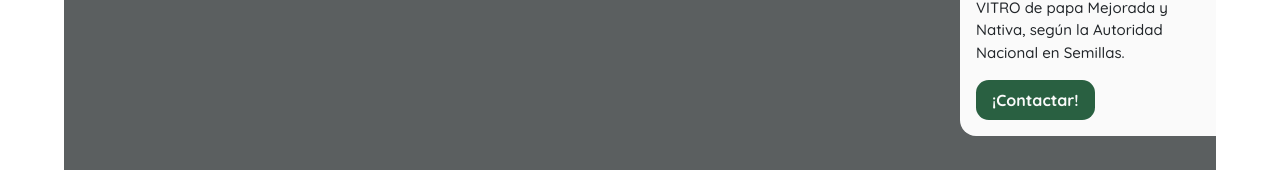
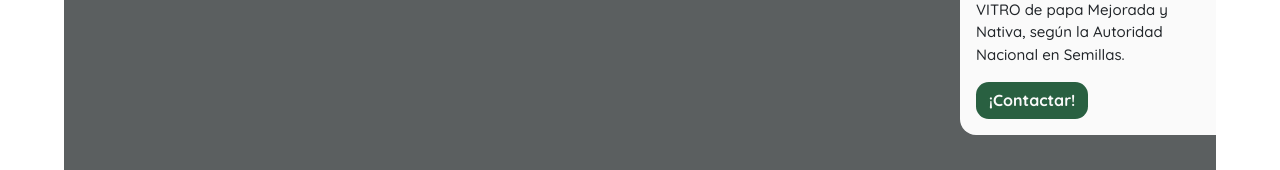
Before and after one commit to emachipana/agroinvitrope, a React (Create React App) app: page / in a window 1280 px wide. Shown: the part 469-639 px from the top of the page. Built offline with nearby package versions, Linux system fonts and the light colour scheme; a web font is replaced by a local one.

Commit message:
RESIZE: padding of button

```diff
--- a/src/components/Button/index.js
+++ b/src/components/Button/index.js
@@ -1,8 +1,9 @@
 import { Container } from "./styles";
 
-function Button({ children, alignment, fontSize, minFontSize }) {
+function Button({ children, alignment, fontSize, minFontSize, ...other }) {
   return (
     <Container
+      {...other}
       minFontSize={minFontSize}
       fontSize={fontSize}
       alignment={alignment}
--- a/src/components/Button/styles.js
+++ b/src/components/Button/styles.js
@@ -3,7 +3,7 @@ import { colors } from "../../styles";
 
 export const Container = styled.button`
   border: none;
-  padding: 0.5rem 1rem;
+  padding: 0.4rem 0.8rem;
   border-radius: 0.8rem;
   background-color: ${colors.primary};
   color: white;
```
